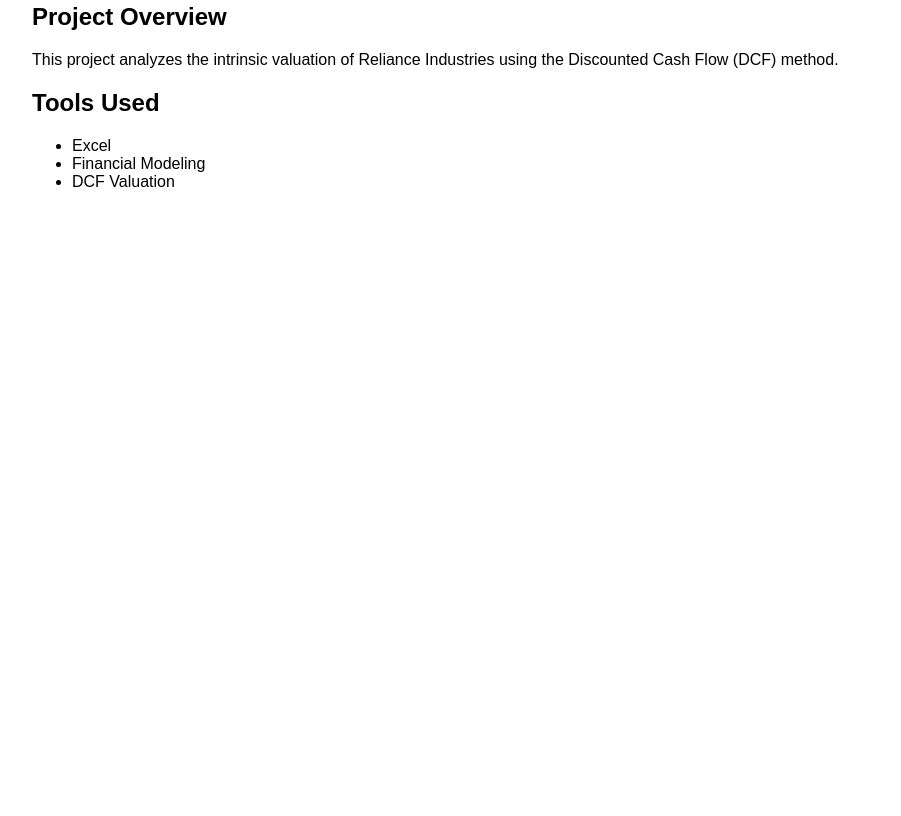
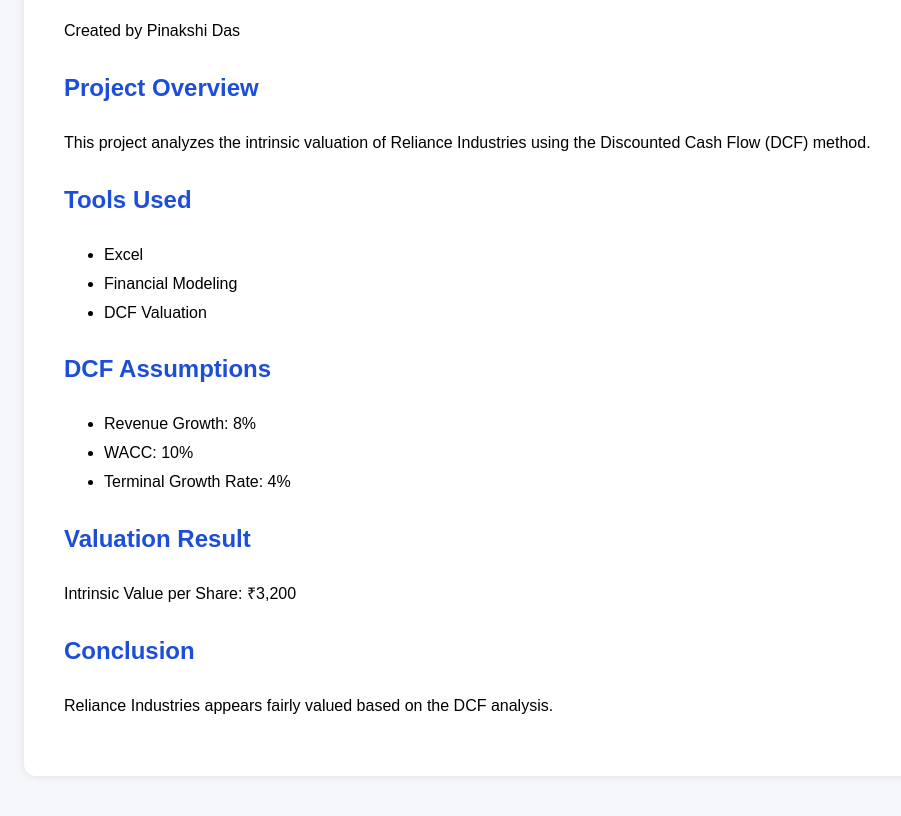
Before and after one commit to pinakshidas/RIL-DCF-Valuation, a plain HTML site: page index.html in a window 1280 px wide. Shown: the part 163-979 px from the top of the page, without its empty margins (16-917 px from the left). Before the commit the page ends 800 px from the top, so only its background shows below. Drawn offline with Linux system fonts and the light colour scheme.

Commit message:
Updated professional project design

```diff
--- a/index.html
+++ b/index.html
@@ -1,20 +1,77 @@
 <!DOCTYPE html>
 <html>
 <head>
-  <title>RIL DCF Valuation</title>
+  <title>Reliance Industries DCF Valuation</title>
+
+  <style>
+    body{
+      font-family: Arial;
+      margin:40px;
+      line-height:1.8;
+      background:#f5f7fa;
+    }
+
+    .container{
+      background:white;
+      padding:40px;
+      border-radius:12px;
+      box-shadow:0 0 10px rgba(0,0,0,0.1);
+    }
+
+    h1{
+      color:#0A2540;
+    }
+
+    h2{
+      color:#1D4ED8;
+    }
+  </style>
+
 </head>
-<body style="font-family: Arial; padding: 40px;">
+
+<body>
+
+<div class="container">
+
 <h1>Reliance Industries DCF Valuation</h1>
+
 <p>Created by Pinakshi Das</p>
 
 <h2>Project Overview</h2>
-  <p>This project analyzes the intrinsic valuation of Reliance Industries using the Discounted Cash Flow (DCF) method.</p>
+
+<p>
+This project analyzes the intrinsic valuation of Reliance Industries using the Discounted Cash Flow (DCF) method.
+</p>
 
 <h2>Tools Used</h2>
+
 <ul>
   <li>Excel</li>
   <li>Financial Modeling</li>
   <li>DCF Valuation</li>
 </ul>
+
+<h2>DCF Assumptions</h2>
+
+<ul>
+  <li>Revenue Growth: 8%</li>
+  <li>WACC: 10%</li>
+  <li>Terminal Growth Rate: 4%</li>
+</ul>
+
+<h2>Valuation Result</h2>
+
+<p>
+Intrinsic Value per Share: ₹3,200
+</p>
+
+<h2>Conclusion</h2>
+
+<p>
+Reliance Industries appears fairly valued based on the DCF analysis.
+</p>
+
+</div>
+
 </body>
 </html>
```
Lines whose indentation alone changed are shown as unchanged.
